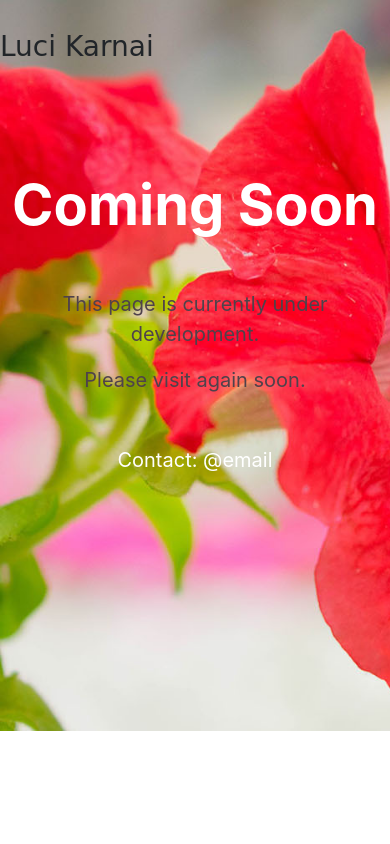
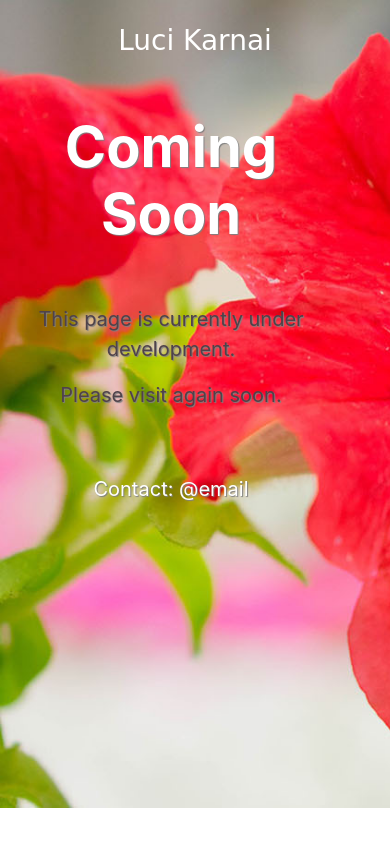
Before and after one commit to LKarnai/comingsoon, a plain HTML site: page index.html in a window 390 px wide. Drawn offline with nearby package versions, Linux system fonts and the light colour scheme; a web font is replaced by a local one.

Commit message:
Add mobile first Bootstrap and media queries
Amend properties to reflect mobile first scaling and design.

```diff
--- a/index.html
+++ b/index.html
@@ -13,18 +13,24 @@
   </head>
 
   <body class="bg">
-    <header>
-      <h3 class="name" class="text-center text-white">Luci Karnai</h3>
-    </header>
+    <div>
 
-    <main class="coming-soon">
-      <h1>Coming Soon</h1>
-        <p>This page is currently under development.</p>
+    <div class="container-fluid text-center text-white pt-4">
+      <div class="name">
+        <h3>Luci Karnai</h3>
+      </div>
+    </div>
+
+    <div class="container">
+      <div class="coming-soon text-shadow text-center  pt-5 pr-5">
+        <h1 class="display-4 text-white font-weight-bold">Coming Soon</h1>
+          <p class="pt-5">This page is currently under development.</p>
           <p>Please visit again soon.</p>
-        <p class="contact">
-          Contact: <a href="mailto:luci@lucikarnai.com">@email</a>
+          <p class="contact text-white pt-5">
+            Contact: <a href="mailto:luci@lucikarnai.com" class="text-white">@email</a>
           </p>
-    </main>
+      </div>
+    </div>
 
       <br>
       <br>
@@ -36,6 +42,9 @@
       <br>
       <br>
       <br>
+      <br>
+      <br>
+    </div>
 
     <!-- jQuery first, then Popper.js, then Bootstrap JS -->
     <script src="https://code.jquery.com/jquery-3.3.1.slim.min.js" integrity="sha384-q8i/X+965DzO0rT7abK41JStQIAqVgRVzpbzo5smXKp4YfRvH+8abtTE1Pi6jizo" crossorigin="anonymous"></script>
--- a/resources/css/style.css
+++ b/resources/css/style.css
@@ -9,69 +9,45 @@ body {
   -webkit-background-size: cover;
 }
 
-/*
 .text-shadow {
-  text-shadow: 1px 1px 2px black;
-}*/
+  text-shadow: 1px 1px 1px gray;
+}
 
 .name {
   font-family: 'Petit Formal Script', cursive;
-  padding-top: 30px;
-}
-
-.coming-soon {
-  text-align: right;
-  padding-top: 100px;
-  padding-right: 100px;
-}
-
-h1 {
-  color: white;
-  font-size: 4.5rem;
-  font-weight: bold;
 }
 
 p {
-  color: #4F424B;
-  font-size: 1.5rem;
-}
-
-.contact,
-a {
-  color: white;
+  color: #4F424A;
   font-size: 1.25rem;
 }
 
+/*
 a:hover {
   color: #FB65C6;
   text-shadow: #F9012B;
+}*/
+
+
+@media (min-width: 576px) {
+  .coming-soon {
+    text-align: center;
+    padding-top: 80px;
+    text-shadow: 1px 1px 1px black;
+  }
 }
 
 
-@media only screen and (max-width: 575px) {
-  .coming-soon {
-    padding-right: 35px;
+@media (min-width: 660px) {
+  h1 {
+    font-size: 3.5rem!important;
   }
-  h1 {
-    font-size: 3.5rem;
-    text-alignment: center;
-  }
-
   p {
-    font-size: 1.25rem;
+    font-size: 1.5rem;
   }
 }
 
-@media only screen and (max-width: 410px) {
+@media (min-width: 992px) {
   .coming-soon {
-    text-align: center;
-    padding-right: 0;
-  }
-  h1 {
-    margin-bottom: 50px;
-  }
-
-  .contact {
-    margin-top: 50px;
-  }
-}
+    text-align: right!important;
+    padding-top: 100px!important;
```
Lines whose indentation alone changed are shown as unchanged.
